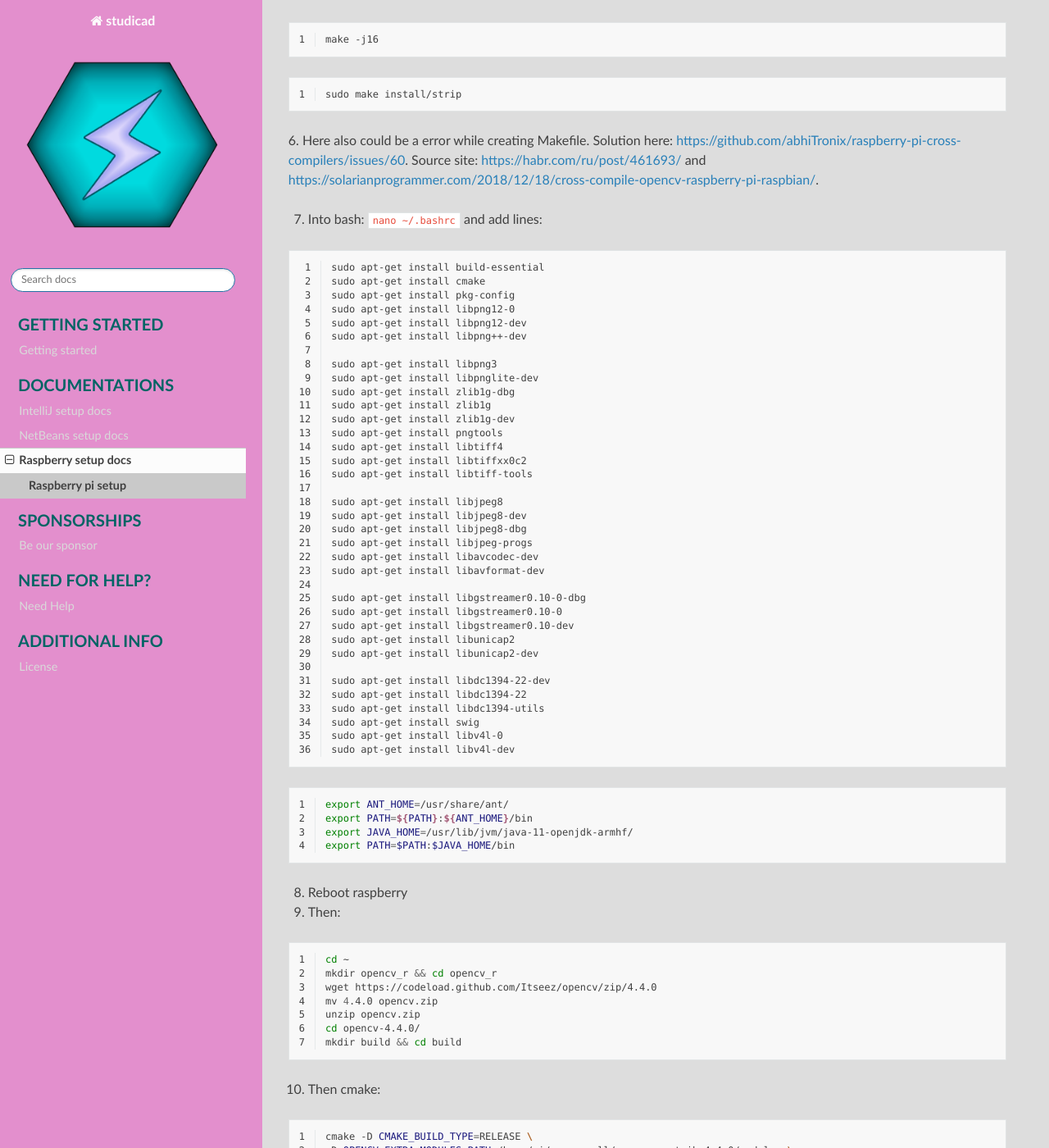
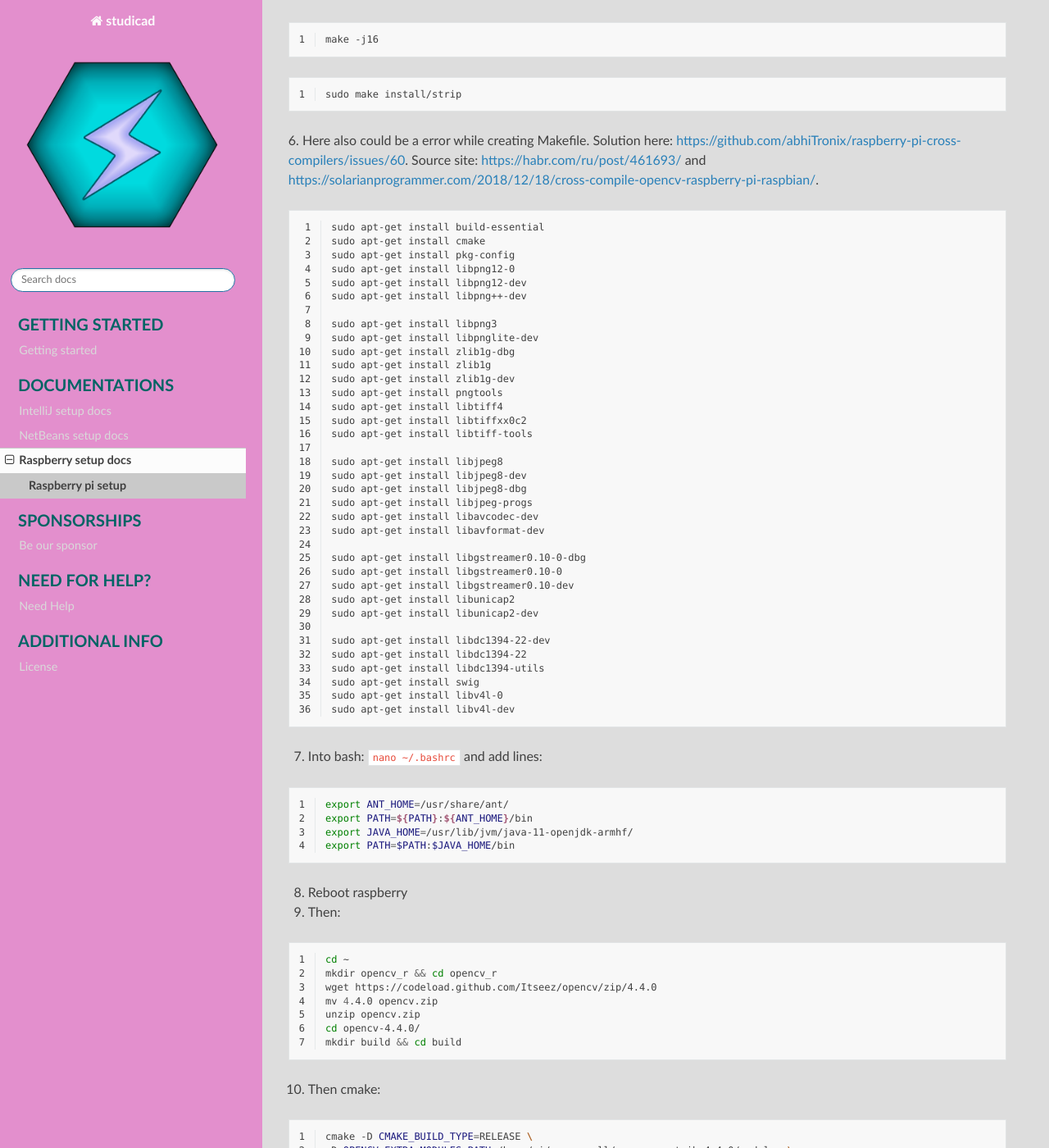
Before and after one commit to CADindustries/studicad-docs, a Sphinx documentation site: the page built from docs/source/docs/all_docs/Raspberry_docs/raspberry/index.rst, in a window 1280 px wide and 1400 px high, scrolled down 2791 px. Shown: the whole window at 82% size. Built offline with Sphinx 7.4.7 and the Read the Docs theme 2.0.0, drawn with Linux system fonts in a browser that asks for light colours; some of the changed lines change nothing that is shown.

Commit message:
changed place of apt get

```diff
--- a/docs/source/docs/all_docs/Raspberry_docs/raspberry/index.rst
+++ b/docs/source/docs/all_docs/Raspberry_docs/raspberry/index.rst
@@ -150,8 +150,6 @@ Then when there won't be a error:
 6. Here also could be a error while creating Makefile. Solution here: https://github.com/abhiTronix/raspberry-pi-cross-compilers/issues/60.
 Source site: https://habr.com/ru/post/461693/ and https://solarianprogrammer.com/2018/12/18/cross-compile-opencv-raspberry-pi-raspbian/.
 
-7. Into bash: ``nano ~/.bashrc`` and add lines:
-
 .. code-block:: bash
 	:linenos:
 
@@ -191,6 +189,9 @@ Source site: https://habr.com/ru/post/461693/ and https://solarianprogrammer.com
 	sudo apt-get install swig
 	sudo apt-get install libv4l-0
 	sudo apt-get install libv4l-dev
+
+
+7. Into bash: ``nano ~/.bashrc`` and add lines:
 
 .. code-block:: bash
 	:linenos:
```
